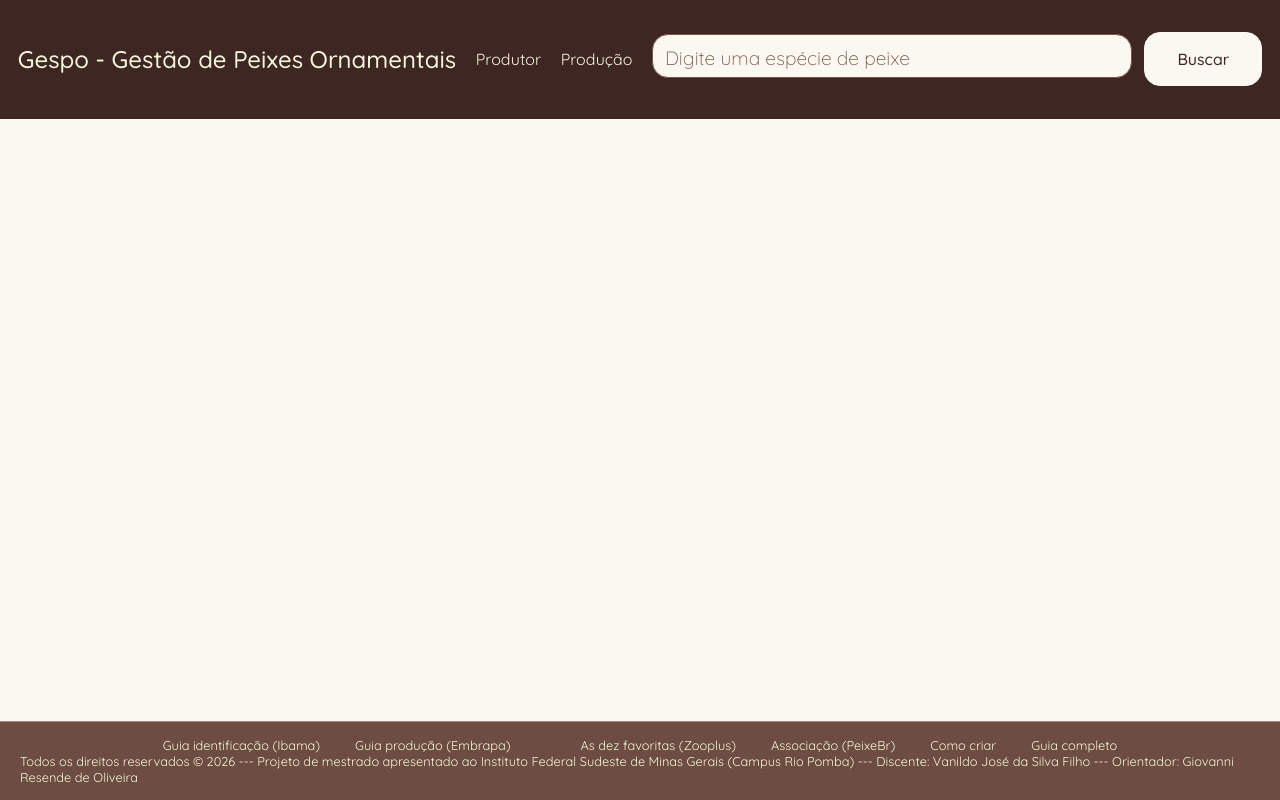
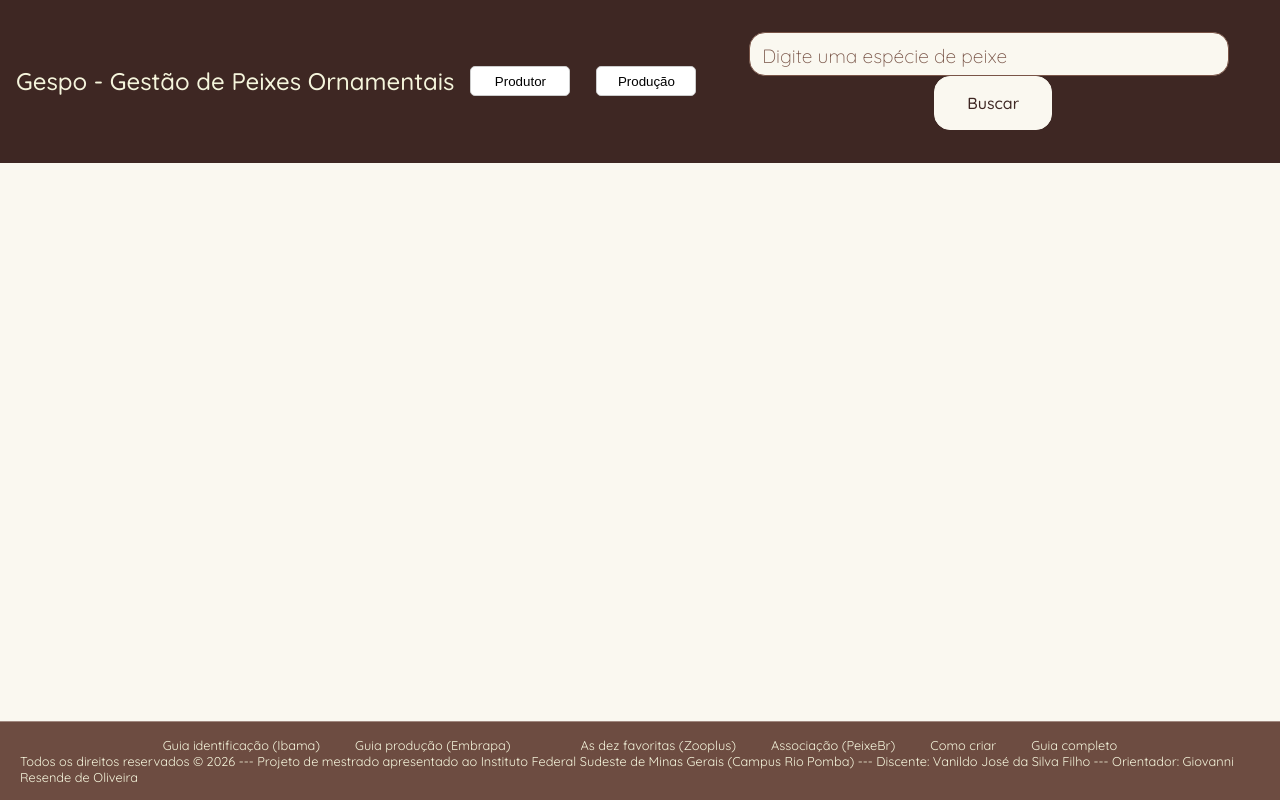
Before and after one commit to marceloStauffer/gespo, a plain HTML site: page index.html in a window 1280 px wide. Drawn offline with Linux system fonts and the light colour scheme.

Commit message:
ajustes no index e botões

```diff
--- a/css/stylebege.css
+++ b/css/stylebege.css
@@ -18,6 +18,7 @@ body {
     background: var(--bg-color); /* Define a cor de fundo usando uma variável */
     color: var(--secondary-color); /* Define a cor do texto padrão usando uma variável */
     font-family: "Quicksand", sans-serif; /* Define a família da fonte */
+    overflow: hidden; /* Remove barras de rolagem da janela principal */
 }
 
 header {
@@ -43,7 +44,7 @@ header h1 {
 }
 
 header a {
-    color: #f5f5dc; /* Cor dos links no cabeçalho */
+    color: #e0ea1e; /* Cor dos links no cabeçalho */
     text-decoration: none;
 }
 
@@ -72,6 +73,22 @@ div input:focus {
     box-shadow: 0 0 0 0.1rem var(--tertiary-color); /* Adiciona uma sombra de caixa para indicar foco */
 }
 
+#botao-form {
+    width: 100px;
+    height: 30px;
+    margin-right: 10px;
+    background-color: #ffffff;
+    border: 1px solid #cccccc;
+    border-radius: 5px;
+    cursor: pointer;
+}
+#botao-form:hover {
+    background-color: var(--primary-color); /* Muda a cor de fundo ao passar o mouse */
+    color: var(--bg-color); /* Muda a cor do texto ao passar o mouse */
+    box-shadow: 0 0 0 0.1rem var(--primary-color); /* Adiciona uma sombra de caixa */
+}
+
+
 #botao-busca {
     padding: 1rem 2rem; /* Espaçamento interno */
     border-radius: 1rem; /* Arredonda as bordas */
@@ -98,11 +115,17 @@ div input:focus {
 }
 
 main {
-    overflow-y: scroll; /* Adiciona uma barra de rolagem vertical se o conteúdo exceder a altura */
+    overflow-y: auto; /* Barra de rolagem apenas se necessário */
+    overflow-x: hidden; /* Remove barra de rolagem horizontal */
+    scrollbar-width: none; /* Oculta a barra de rolagem visualmente (Firefox) */
     max-width: 80rem; /* Largura máxima do conteúdo principal */
     margin: 0 auto; /* Centraliza o conteúdo principal horizontalmente */
     margin-top: 2rem; /* Margem no topo */
     height: calc(100vh - 10rem - 4rem); /* Calcula a altura para preencher o espaço restante da tela */
+}
+
+main::-webkit-scrollbar {
+    display: none; /* Oculta a barra de rolagem visualmente (Chrome/Safari/Edge) */
 }
 
 article {
--- a/css/styleform.css
+++ b/css/styleform.css
@@ -39,6 +39,7 @@ header{
     z-index: 10; /* Define a ordem de empilhamento para ficar sobre outros elementos */
     border-bottom: 1px solid #3e2723; /* Adiciona uma borda inferior */
     gap: 1rem; /* Espaçamento entre os elementos flex */
+    border-radius: 10px;
 
 }
 
--- a/index.html
+++ b/index.html
@@ -11,10 +11,10 @@
     <header>
         <h1>Gespo - Gestão de Peixes Ornamentais</h1>
         <div>
-            <a href="produtor.html" target="_blank">Produtor</a>
+            <a href="produtor.html" target="_blank"><button id="botao-form">Produtor</button></a>
         </div>
-                <div>
-            <a href="producao.html" target="_blank">Produção</a>
+        <div>
+            <a href="producao.html" target="_blank"><button id="botao-form">Produção</button></a>
         </div>
         <div>
             <input type="text" placeholder="Digite uma espécie de peixe" id="campo-busca">
```
